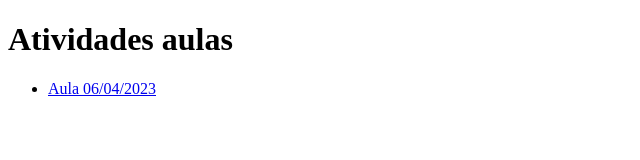
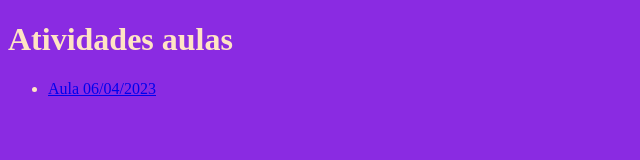
Before and after one commit to abeazist/teste, a plain HTML site: page index.html in a window 1280 px wide. Shown: the whole page, without its empty margins (0-640 px from the left). Drawn offline with Linux system fonts and the light colour scheme.

Commit message:
add corzinha na pagina do link

```diff
--- a/index.html
+++ b/index.html
@@ -6,7 +6,7 @@
     <meta name="viewport" content="width=device-width, initial-scale=1.0">
     <title>Aulas</title>
 </head>
-<body>
+<body style="color: bisque;background-color: blueviolet;">
     <h1>Atividades aulas</h1>
     <ul>
         <li>
```
